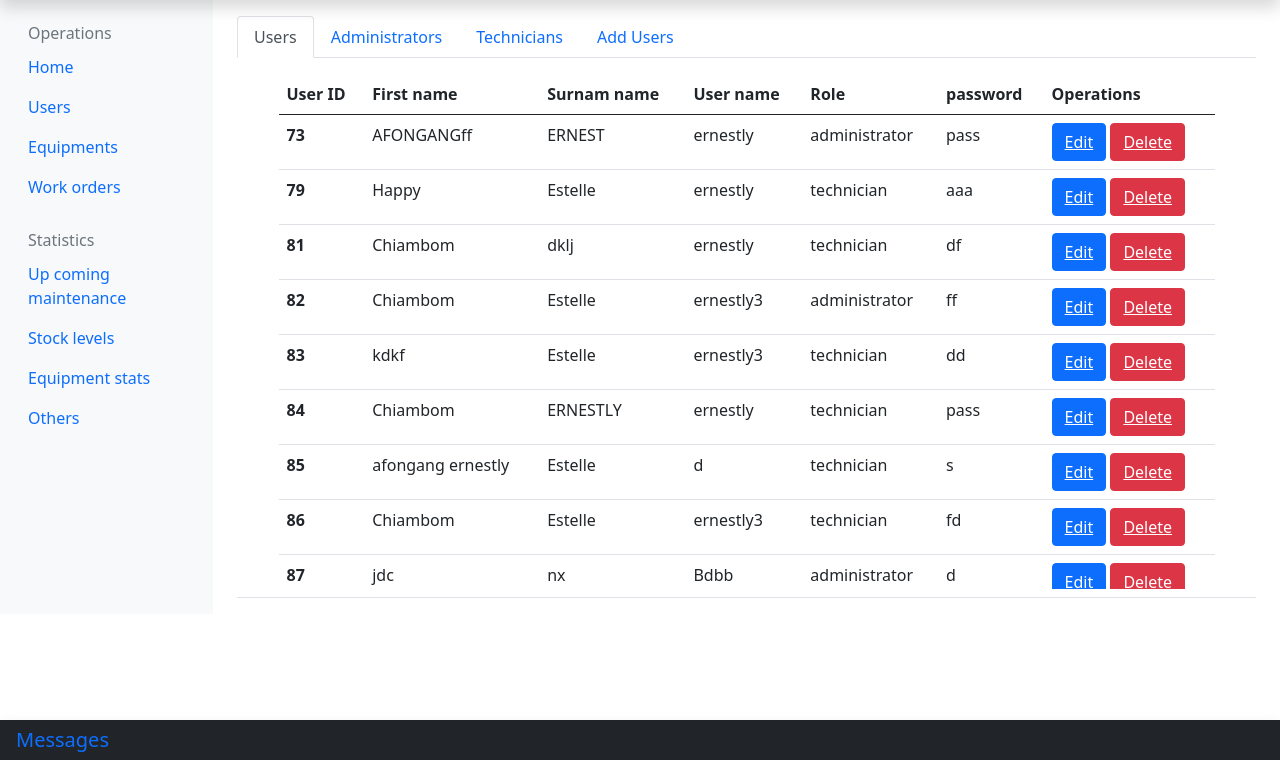
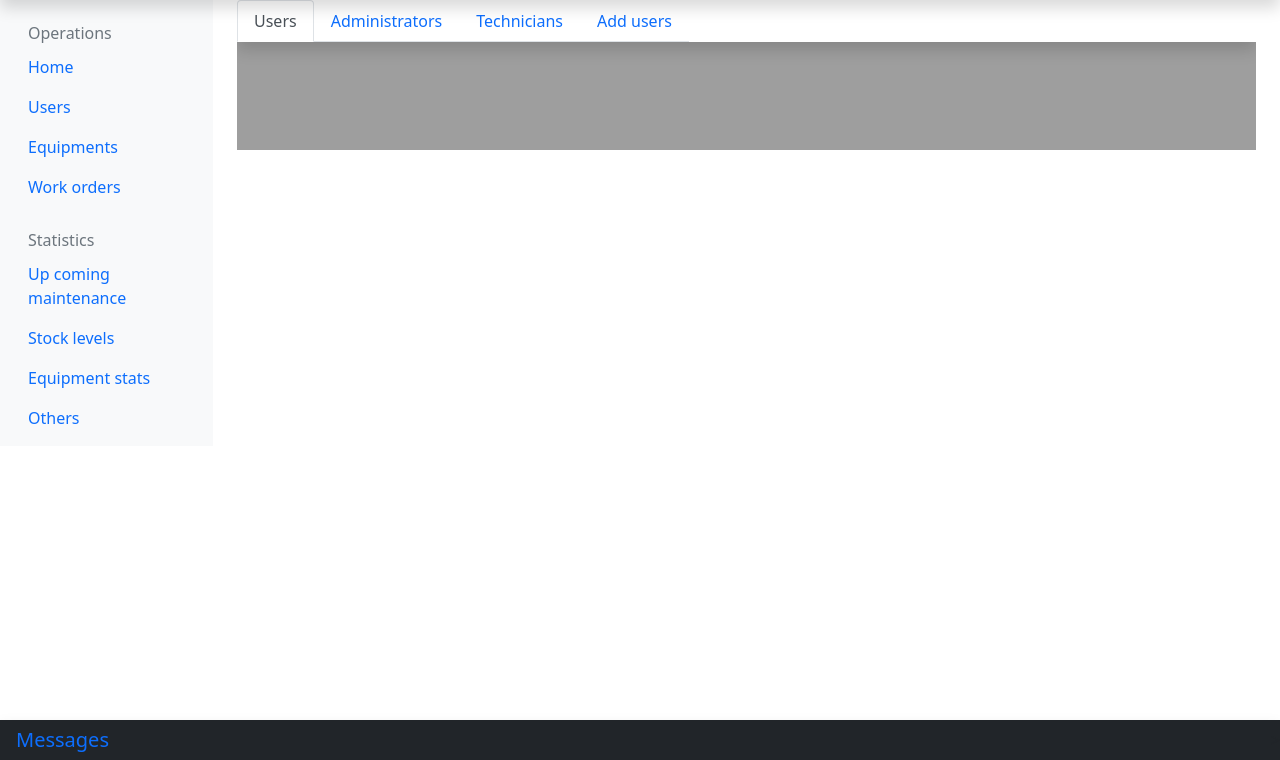
Before and after one commit to Afongang-E/E_CMMS, a PHP site: page /administrator.php in a window 1280 px wide. Shown: the part 40-800 px from the top of the page. Run offline with PHP 8.4, Linux system fonts and the light colour scheme; data comes from the database, SQL or seed files in the repository; some libraries are stand-ins or nearby versions.

Commit message:
New changes on user folder

```diff
--- a/administrator.php
+++ b/administrator.php
@@ -1,22 +1,16 @@
 <?php
 session_start();
 
-    include('connection.php') ;
+include('connection.php');
 
-    if(isset($_GET['locationid'])){
+if (isset($_GET['locationid'])) {
     $location = $_GET['locationid'];
 
-        if ($location==='home'){
+    if ($location === 'home') {
         echo "Hello home";
+    } elseif ($location === 'users') {
+    } elseif ($location === 'equipment') {
     }
-        elseif($location==='users'){
-
-        }
-		elseif($location==='equipment'){
-
-		}
-
-
 }
 
 
@@ -55,6 +49,11 @@
                 font-size: 3.5rem;
             }
         }
+
+        object {
+            width: 100%;
+            max-height: 100%;
+        }
     </style>
     <!-- Custom styles for this template -->
     <link href="dashboard.css" rel="stylesheet">
@@ -64,9 +63,7 @@
 
     <header class="navbar navbar-dark sticky-top bg-dark flex-md-nowrap p-0 shadow">
         <a class="navbar-brand col-md-3 col-lg-2 me-0 px-3" href="#">C_maintenance Aid</a>
-        <button class="navbar-toggler position-absolute d-md-none collapsed" type="button" data-bs-toggle="collapse"
-            data-bs-target="#sidebarMenu" aria-controls="sidebarMenu" aria-expanded="false"
-            aria-label="Toggle navigation">
+        <button class="navbar-toggler position-absolute d-md-none collapsed" type="button" data-bs-toggle="collapse" data-bs-target="#sidebarMenu" aria-controls="sidebarMenu" aria-expanded="false" aria-label="Toggle navigation">
             <span class="navbar-toggler-icon"></span>
         </button>
         <!-- <input class="form-control form-control-dark w-100" type="text" placeholder="Search" aria-label="Search"> -->
@@ -81,8 +78,7 @@
         <div class="row">
             <nav id="sidebarMenu" class="col-md-3 col-lg-2 d-md-block bg-light sidebar collapse">
                 <div class="position-sticky pt-">
-                    <h6
-                        class="sidebar-heading d-flex justify-content-between align-items-center px-3 mt-4 mb-1 text-muted">
+                    <h6 class="sidebar-heading d-flex justify-content-between align-items-center px-3 mt-4 mb-1 text-muted">
                         <span>Operations</span>
                     </h6>
                     <ul class="nav flex-column">
@@ -112,8 +108,7 @@
                         </li>
                     </ul>
 
-                    <h6
-                        class="sidebar-heading d-flex justify-content-between align-items-center px-3 mt-4 mb-1 text-muted">
+                    <h6 class="sidebar-heading d-flex justify-content-between align-items-center px-3 mt-4 mb-1 text-muted">
                         <span>Statistics</span>
                         <a class="link-secondary" href="#" aria-label="Add a new report">
                             <span data-feather="plus-circle"></span>
@@ -149,21 +144,24 @@
             </nav>
 
             <main class="col-md-9 ms-sm-auto col-lg-10 px-md-4">
-                <div class="d-flex justify-content-between flex-wrap flex-md-nowrap align-items-center pt-3 pb-2 mb-3 border-bottom"
+                <!-- <div class="d-flex justify-content-between flex-wrap flex-md-nowrap align-items-center pt-3 pb-2 mb-3 border-bottom"
                     name="maincontent">
                     <div class="ratio ratio-16x9">
                         <iframe src="users" title="Details"
                             allowfullscreen></iframe>
                     </div>
 
-                </div>
+                </div> -->
+                <!-- <link rel="import" href="users/newuserform.php"> -->
+                <object data="users">
+                    <embed src="users" width="600" height="400"> </embed>
+                    Error: Embedded data could not be displayed.
+                </object>
             </main>
 
             <footer class="navbar navbar-warning fixed-bottom bg-dark flex-md-nowrap p-0 shadow">
                 <a class="navbar-brand col-md-3 col-lg-2 me-0 px-3" href="#">Messages</a>
-                <button class="navbar-toggler position-absolute d-md-none collapsed" type="button"
-                    data-bs-toggle="collapse" data-bs-target="#sidebarMenu" aria-controls="sidebarMenu"
-                    aria-expanded="false" aria-label="Toggle navigation">
+                <button class="navbar-toggler position-absolute d-md-none collapsed" type="button" data-bs-toggle="collapse" data-bs-target="#sidebarMenu" aria-controls="sidebarMenu" aria-expanded="false" aria-label="Toggle navigation">
                     <span class="navbar-toggler-icon"></span>
                 </button>>
             </footer>
--- a/login.php
+++ b/login.php
@@ -1,5 +1,6 @@
 <?php
   include 'connection.php';
+  $message = "";
   $message .= " ";
   if (isset($_POST['login'])) {
   	   $uname = $_POST['uname'];
--- a/users/dbtests.sql
+++ /dev/null
@@ -1,4 +0,0 @@
-
-#INSERT INTO 'users' ('fname','uname','pass') VALUES('$fname','$uname','$pass')
-#INSERT INTO `users` ( `fname`, `sname`, `uname`, `crole`, `pass`) VALUES ('valDIIFJISFJSSu','vOLIIalu','valu','valu','alue');
-DELETE FROM `users` WHERE id = 68;
--- a/users/index.php
+++ b/users/index.php
@@ -1,4 +1,4 @@
-<?php include('connection.php')?>
+<?php include('connection.php') ?>
 <!DOCTYPE html>
 <html lang="en">
 
@@ -11,24 +11,24 @@
 </head>
 
 <body>
-    <nav>
-        <div class="nav nav-tabs" id="nav-tab" role="tablist">
-            <button class="nav-link active" id="nav-users-tab" data-bs-toggle="tab" data-bs-target="#nav-users"
-                type="button" role="tab" aria-controls="nav-users" aria-selected="true">Users</button>
-            <button class="nav-link" id="nav-administrators-tab" data-bs-toggle="tab"
-                data-bs-target="#nav-administrators" type="button" role="tab" aria-controls="nav-administrators"
-                aria-selected="false">Administrators</button>
-            <button class="nav-link" id="nav-technicians-tab" data-bs-toggle="tab" data-bs-target="#nav-technicians"
-                type="button" role="tab" aria-controls="nav-technicians" aria-selected="false">Technicians</button>
-            <button class="nav-link" id="nav-addusers-tab" data-bs-toggle="tab" data-bs-target="#nav-addusers"
-                type="button" role="tab" aria-controls="nav-addusers" aria-selected="false">Add Users</button>
-        </div>
-    </nav>
+    <header class="navbar navbar-light sticky-top bg-white flex-md-nowrap p-0 shadow">
+        <nav>
+            <div class="nav nav-tabs" id="nav-tab" role="tablist">
+                <button class="nav-link active" id="nav-users-tab" data-bs-toggle="tab" data-bs-target="#nav-users" type="button" role="tab" aria-controls="nav-users" aria-selected="true">Users</button>
+                <button class="nav-link" id="nav-administrators-tab" data-bs-toggle="tab" data-bs-target="#nav-administrators" type="button" role="tab" aria-controls="nav-administrators" aria-selected="false">Administrators</button>
+
+                <button class="nav-link" id="nav-technicians-tab" data-bs-toggle="tab" data-bs-target="#nav-technicians" type="button" role="tab" aria-controls="nav-technicians" aria-selected="false">Technicians</button>
+
+                <button class="nav-link" id="nav-addusers-tab" data-bs-toggle="tab" data-bs-target="#nav-addusers" type="button" role="tab" aria-controls="nav-addusers" aria-selected="false">Add users</button>
+
+            </div>
+        </nav>
+    </header>
     <div class="tab-content" id="nav-tabContent">
         <div class="tab-pane fade show active" id="nav-users" role="tabpanel" aria-labelledby="nav-users-tab">
             <!-- ...users -->
             <div class="ratio ratio-16x9">
-                <iframe src="/users/users.php" title="Details" allowfullscreen></iframe>
+                <iframe src="/users/allusers.php" title="Details" allowfullscreen></iframe>
             </div>
 
 
@@ -41,14 +41,17 @@
     </div>
 
     <div class="tab-pane fade" id="nav-technicians" role="tabpanel" aria-labelledby="nav-technicians-tab">
-        ...tech
+        ...technicians
     </div>
+
 
     <div class="tab-pane fade" id="nav-addusers" role="tabpanel" aria-labelledby="nav-addusers-tab">
         <!-- ...add  -->
         <div class="ratio ratio-16x9">
-            <iframe src="/users/create.php" title="Details" allowfullscreen></iframe>
+            <iframe src="/users/newuserform.php" title="Details" allowfullscreen></iframe>
         </div>
+    </div>
+
 
 
     </div>
@@ -57,11 +60,9 @@
     <!-- <script src="bootstrap-5.0.2-dist/css/bootstrap/js/popper.min.js" ></script>
     <script src="bootstrap-5.0.2-dist/css/bootstrap/css/bootstrap.min.js"></script> -->
 
-    <script src="https://cdn.jsdelivr.net/npm/@popperjs/core@2.11.6/dist/umd/popper.min.js"
-        integrity="sha384-oBqDVmMz9ATKxIep9tiCxS/Z9fNfEXiDAYTujMAeBAsjFuCZSmKbSSUnQlmh/jp3" crossorigin="anonymous">
+    <script src="https://cdn.jsdelivr.net/npm/@popperjs/core@2.11.6/dist/umd/popper.min.js" integrity="sha384-oBqDVmMz9ATKxIep9tiCxS/Z9fNfEXiDAYTujMAeBAsjFuCZSmKbSSUnQlmh/jp3" crossorigin="anonymous">
     </script>
-    <script src="https://cdn.jsdelivr.net/npm/bootstrap@5.2.1/dist/js/bootstrap.min.js"
-        integrity="sha384-7VPbUDkoPSGFnVtYi0QogXtr74QeVeeIs99Qfg5YCF+TidwNdjvaKZX19NZ/e6oz" crossorigin="anonymous">
+    <script src="https://cdn.jsdelivr.net/npm/bootstrap@5.2.1/dist/js/bootstrap.min.js" integrity="sha384-7VPbUDkoPSGFnVtYi0QogXtr74QeVeeIs99Qfg5YCF+TidwNdjvaKZX19NZ/e6oz" crossorigin="anonymous">
     </script>
 </body>
 
--- a/users/newuserform.php
+++ b/users/newuserform.php
@@ -11,12 +11,11 @@
 <body>
     <!-- Button trigger modal -->
     <button type="button" class="btn btn-primary" data-bs-toggle="modal" data-bs-target="#staticBackdrop">
-        Launch static backdrop modal
+        Add users
     </button>
 
     <!-- Modal -->
-    <div class="modal fade" id="staticBackdrop" data-bs-backdrop="static" data-bs-keyboard="false" tabindex="-1"
-        aria-labelledby="staticBackdropLabel" aria-hidden="true">
+    <div class="modal fade" id="staticBackdrop" data-bs-backdrop="static" data-bs-keyboard="false" tabindex="-1" aria-labelledby="staticBackdropLabel" aria-hidden="true">
         <div class="modal-dialog">
             <div class="modal-content">
                 <div class="modal-header">
@@ -39,11 +38,13 @@
                         <input type="email" class="form-control" id="uname" aria-describedby="uname" placeholder="Enter your username">
                     </div>
 
-                    <select class="form-select" aria-label="Default select example" id="role">
-                        <option selected>Select user role</option>
-                        <option value="Technician">Technician</option>
-                        <option value="Administrator">Administrator</option>
-                    </select>
+                    <div>
+                        <label for="role" class="form-label">User role</label>
+                        <select class="form-select" aria-label="Default select example" id="role">
+                            <option value="Technician">Technician</option>
+                            <option value="Administrator">Administrator</option>
+                        </select>
+                    </div>
 
                     <div class="mb-3">
                         <label for="pass" class="form-label">Password</label>
@@ -55,8 +56,9 @@
                         <input type="password" class="form-control" placeholder="Renter your password" id="cpass">
                     </div>
                 </div>
+
                 <div class="modal-footer">
-                <button type="button" class="btn btn-primary" id="submit" onclick="adduser()"> Submit</button>
+                    <button type="button" class="btn btn-primary" id="submit" onclick="adduser()"> Submit</button>
                     <button type="button" class="btn btn-danger" data-bs-dismiss="modal">Close</button>
 
                 </div>
@@ -64,34 +66,36 @@
         </div>
     </div>
 
-    <script src="bootstrap-5.0.2-dist/css/bootstrap.js"></script>
-    <script src="https://cdn.jsdelivr.net/npm/@popperjs/core@2.9.2/dist/umd/popper.min.js"
-        integrity="sha384-IQsoLXl5PILFhosVNubq5LC7Qb9DXgDA9i+tQ8Zj3iwWAwPtgFTxbJ8NT4GN1R8p" crossorigin="anonymous">
+    <!-- <script src="bootstrap-5.0.2-dist/css/js/bootstrap.js"></script> -->
+    <script src="https://cdn.jsdelivr.net/npm/@popperjs/core@2.9.2/dist/umd/popper.min.js" integrity="sha384-IQsoLXl5PILFhosVNubq5LC7Qb9DXgDA9i+tQ8Zj3iwWAwPtgFTxbJ8NT4GN1R8p" crossorigin="anonymous">
     </script>
-    <script src="https://cdn.jsdelivr.net/npm/bootstrap@5.0.2/dist/js/bootstrap.min.js"
-        integrity="sha384-cVKIPhGWiC2Al4u+LWgxfKTRIcfu0JTxR+EQDz/bgldoEyl4H0zUF0QKbrJ0EcQF" crossorigin="anonymous">
+    <script src="https://cdn.jsdelivr.net/npm/bootstrap@5.0.2/dist/js/bootstrap.min.js" integrity="sha384-cVKIPhGWiC2Al4u+LWgxfKTRIcfu0JTxR+EQDz/bgldoEyl4H0zUF0QKbrJ0EcQF" crossorigin="anonymous">
     </script>
+
+    <script src="http://ajax.googleapis.com/ajax/libs/jquery/1.9.1/jquery.min.js"></script>
 
     <script>
         function adduser(){
-            var fnameAdd =$('#fname').val()
-            var snameAdd =$('#sname').val()
-            var unameAdd =$('#uname').val()
-            var roleAdd =$('#role').val()
-            var passAdd =$('#pass').val()
-            var cpassAdd =$('#cpass').val()
+
+
+            var fnameAdd = $('#fname').val()
+            var snameAdd = $('#sname').val()
+            var unameAdd = $('#uname').val()
+            var roleAdd = $('#role').val()
+            var passAdd = $('#pass').val()
+            var cpassAdd = $('#cpass').val()
             $.ajax({
-                url:"newuserinsert.php",
+                url: "newuserinsert.php",
                 type: 'post',
-                data:{
-                    fnamesend:fnameAdd,
-                    snamesend:snameAdd,
-                    unamesend:unameAdd,
-                    rolesend:roleAdd,
-                    passsend:passAdd,
-                    cpasssend:cpassAdd
+                data: {
+                    fnamesend: fnameAdd,
+                    snamesend: snameAdd,
+                    unamesend: unameAdd,
+                    rolesend: roleAdd,
+                    passsend: passAdd,
+                    cpasssend: cpassAdd
                 },
-                success:function(data, status){
+                success: function(data, status) {
                     //function to display data
                     console.log(status);
 
--- a/users/users.php
+++ /dev/null
@@ -1,68 +0,0 @@
-<?php include('connection.php') ;?>
-<!DOCTYPE html>
-<html lang="en">
-
-<head>
-    <meta charset="UTF-8">
-    <meta http-equiv="X-UA-Compatible" content="IE=edge">
-    <meta name="viewport" content="width=device-width, initial-scale=1.0">
-    <link rel="stylesheet" href="/bootstrap-5.0.2-dist/css/bootstrap.css">
-    <title>users</title>
-</head>
-
-<body>
-    <div class="container my-3">
-        <table class="table">
-            <thead>
-                <tr>
-                    <th scope="col">User ID</th>
-                    <th scope="col">First name</th>
-                    <th scope="col">Surnam name</th>
-                    <th scope="col">User name</th>
-                    <th scope="col">Role</th>
-                    <th scope="col">password</th>
-                    <th scope="col">Operations</th>
-
-                </tr>
-            </thead>
-            <tbody>
-                <?php
-        $sql ="SELECT * FROM `users` WHERE 1";
-        $result = mysqli_query($connection, $sql);
-        if($result){
-            while($row = mysqli_fetch_assoc($result)){
-                $id = $row['id'];
-                $fname = $row['fname'];
-                $sname = $row['sname'];
-                $uname = $row['uname'];
-                $role = $row['role'];
-                $pass = $row['pass'];
-                echo '<tr>
-                <th scope = "row">'.$id.'</th>
-                <td>'.$fname.'</td>
-                <td>'.$sname.'</td>
-                <td>'.$uname.'</td>
-                <td>'.$role.'</td>
-                <td>'.$pass.'</td>
-                <td>
-                    <button class ="btn btn-primary "><a href="update.php?updateid='.$id.'" class = "text-white"> Edit</a>
-                    </button>
-                    <button class = "btn btn-danger"><a href="delete.php?deleteid='.$id.'" class = "text-white">Delete</a></button>
-                </td>
-              </tr> ';
-
-            }
-        }
-    ?>
-
-
-            </tbody>
-        </table>
-    </div>
-    </div>
-
-
-    <script src="bootstrap-5.0.2-dist/css/bootstrap.js"></script>
-</body>
-
-</html>
```
Lines whose indentation alone changed are shown as unchanged.
